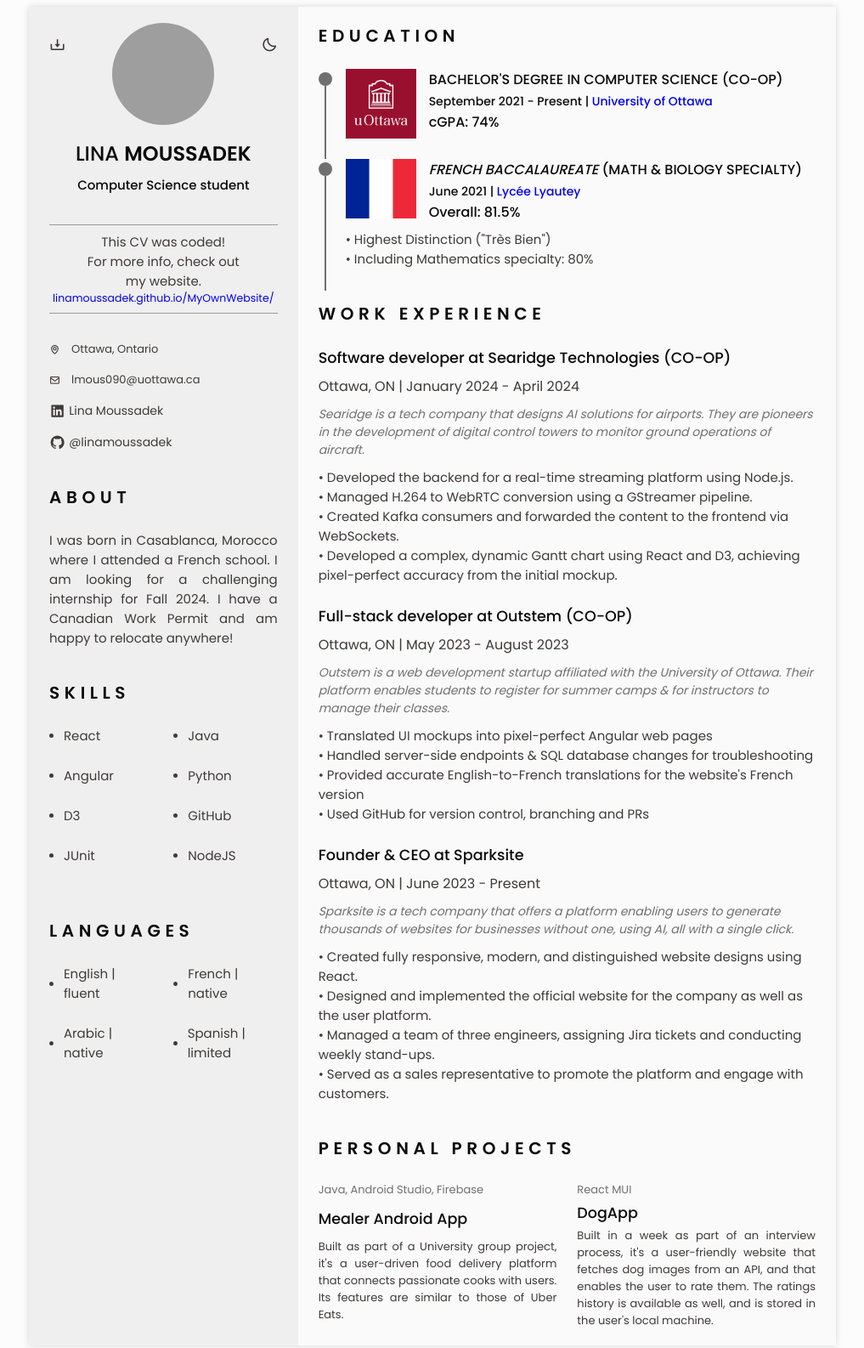
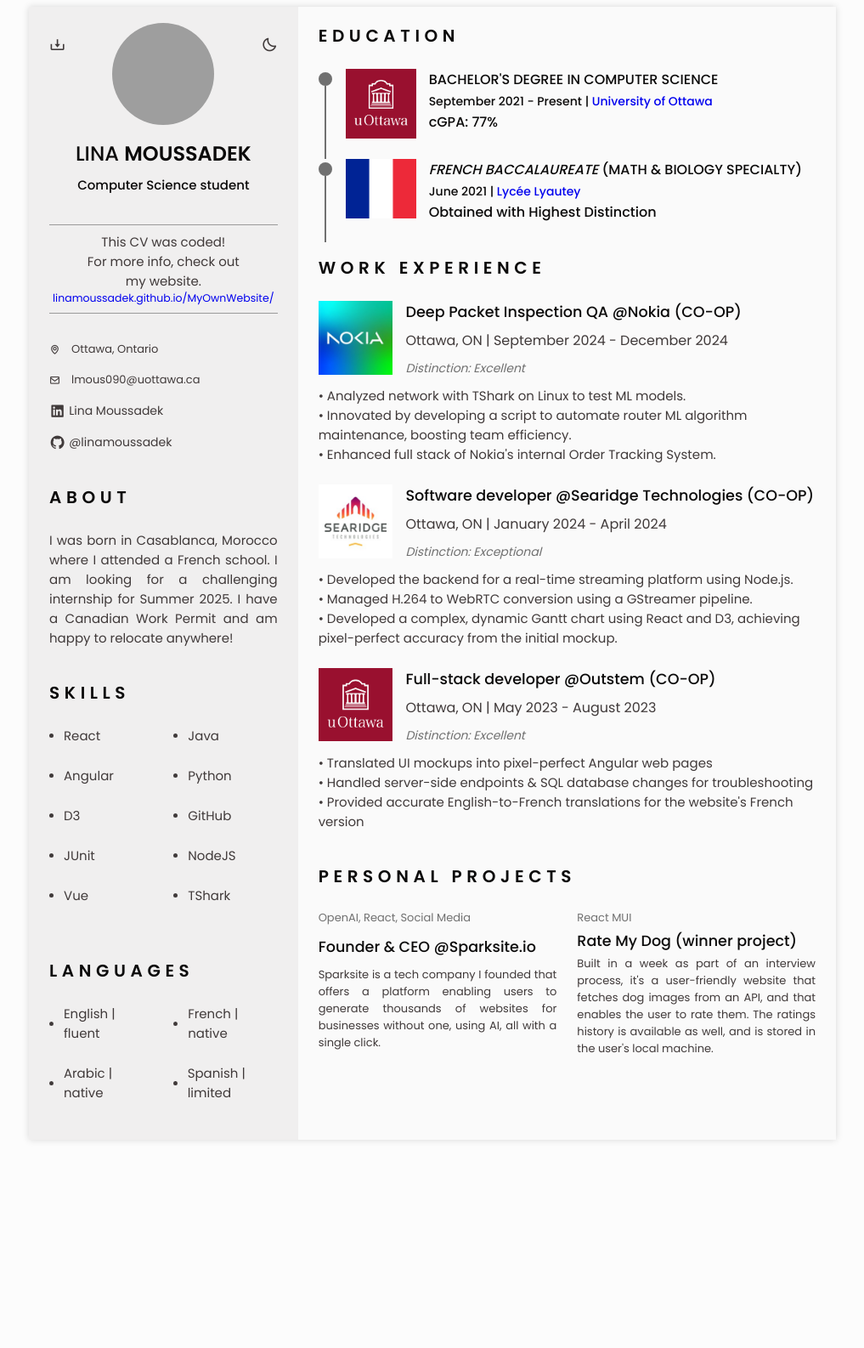
Before and after one commit to linamoussadek/Coding-my-CV, a plain HTML site: page index.html in a window 1280 px wide. Shown: the part 40-1626 px from the top of the page at 85% size, without its empty margins (131-1148 px from the left). After the commit the page ends 1452 px from the top, so only its background shows below. Drawn offline with nearby package versions, Linux system fonts and the light colour scheme; grey boxes are pictures that could not be loaded.

Commit message:
updated summer 2025

```diff
--- a/index.html
+++ b/index.html
@@ -90,7 +90,7 @@
                         <hr>
                         <!-- Button to generate and download the pdf. Available for desktop. -->
                         <div>
-                            <a download="" href="assets/pdf/Lina-Moussadek-CV.pdf"
+                            <a download="" href="assets/pdf/Lina-Moussadek-Summer2025.pdf"
                                class="home_button-movil">Download</a>
                         </div>
                     </section>
@@ -124,7 +124,7 @@
                 <h2 class="section-title">About</h2>
                 <p class="profile_description">
                     I was born in Casablanca, Morocco where I attended a French school.
-                    I am looking for a challenging internship for Fall 2024.
+                    I am looking for a challenging internship for Summer 2025.
                     I have a Canadian Work Permit and am happy to relocate anywhere!
                 </p>
             </section>
@@ -146,6 +146,9 @@
                         <li class="skills_name">
                             <span class="skills_circle"></span> JUnit
                         </li>
+                        <li class="skills_name">
+                            <span class="skills_circle"></span> Vue
+                        </li>
                     </ul>
                     <ul class="skills_data">
                         <li class="skills_name">
@@ -159,6 +162,9 @@
                         </li>
                         <li class="skills_name">
                             <span class="skills_circle"></span> NodeJS
+                        </li>
+                        <li class="skills_name">
+                            <span class="skills_circle"></span> TShark
                         </li>
                     </ul>
                 </div>
@@ -199,10 +205,10 @@
                         </div>
                         <div class="experience_data bd-grid">
                             <h3 class="experience_title"><img src="assets/img/uOttawa_logo.png" alt="" id="ottawa_logo"/>
-                                BACHELOR'S DEGREE IN COMPUTER SCIENCE (CO-OP)
+                                BACHELOR'S DEGREE IN COMPUTER SCIENCE
                                 <br/>
                                 <span class="experience_company"> September 2021 - Present | <a href="https://www2.uottawa.ca/faculty-engineering/undergraduate-studies/programs/computer-science">University of Ottawa</a> </span>
-                                <p> cGPA: 74% </p>
+                                <p> cGPA: 77% </p>
                             </h3>
 <!--                            <p class="experience_description">-->
 <!--                                Relevant courses include:-->
@@ -227,13 +233,8 @@
                                 <i>FRENCH BACCALAUREATE</i> (MATH & BIOLOGY SPECIALTY)
                                 <br/>
                                 <span class="experience_company"> June 2021 | <a href="https://www.lyceelyautey.org/">Lycée Lyautey</a> </span>
-                                <p>Overall: 81.5% </p>
+                                <p>Obtained with Highest Distinction</p>
                             </h3>
-                            <p class="experience_description">
-                                • Highest Distinction ("Très Bien")
-                                <br/>
-                                • Including Mathematics specialty: 80%
-                            </p>
                         </div>
                     </div>
                 </div>
@@ -242,50 +243,41 @@
             <section class="certificate section" id="certificate" style="padding-top: 30px;">
                 <h2 class="section-title">WORK EXPERIENCE</h2>
                 <div class="certificate_container bd-grid">
-                    <div class="certificate_content">
-                        <h3 class="certificate_title">Software developer at Searidge Technologies (CO-OP)</h3>
+                    <div class="certificate_content"><img src="assets/img/nokia-logo.png" alt="" id="french_flag"/>
+                        <h3 class="certificate_title">Deep Packet Inspection QA @Nokia (CO-OP)</h3>
+                        <span class="certificate_subtitle">Ottawa, ON | September 2024 - December 2024</span>
+                        <p class="brand-description"> Distinction: Excellent
+                        <p class="certificate_description">
+                            • Analyzed network with TShark on Linux to test ML models.
+                            <br/>
+                            • Innovated by developing a script to automate router ML algorithm maintenance, boosting team efficiency.                            <br/>
+                            • Enhanced full stack of Nokia's internal Order Tracking System.
+                        </p>
+                    </div>
+                <div class="certificate_container bd-grid">
+                    <div class="certificate_content"><img src="assets/img/searidge-logo.png" alt="" id="french_flag"/>
+                        <h3 class="certificate_title">Software developer @Searidge Technologies (CO-OP)</h3>
                         <span class="certificate_subtitle">Ottawa, ON | January 2024 - April 2024</span>
-                        <p class="brand-description"> Searidge is a tech company that designs AI solutions for airports.
-                            They are pioneers in the development of digital control towers to monitor ground operations of aircraft.
+                        <p class="brand-description"> Distinction: Exceptional
                         <p class="certificate_description">
                             • Developed the backend for a real-time streaming platform using Node.js.
-                        <br/>
-                        • Managed H.264 to WebRTC conversion using  a GStreamer pipeline.
-                        <br/>
-                        • Created Kafka consumers and forwarded the content to the frontend via WebSockets.
-
+                            <br/>
+                            • Managed H.264 to WebRTC conversion using a GStreamer pipeline.
                             <br/>
                             • Developed a complex, dynamic Gantt chart using React and D3, achieving pixel-perfect accuracy from the initial mockup.
-
                         </p>
                     </div>
                     <div class="certificate_content">
-                        <h3 class="certificate_title">Full-stack developer at Outstem (CO-OP)</h3>
+                        <div class="certificate_content"><img src="assets/img/uOttawa_logo.png" alt="" id="french_flag"/>
+                            <h3 class="certificate_title">Full-stack developer @Outstem (CO-OP)</h3>
                         <span class="certificate_subtitle">Ottawa, ON | May 2023 - August 2023</span>
-                        <p class="brand-description"> Outstem is a web development startup affiliated with the University
-                            of Ottawa. Their platform enables students to register for summer camps & for instructors to manage their classes.
+                        <p class="brand-description"> Distinction: Excellent
                         <p class="certificate_description">
                             • Translated UI mockups into pixel-perfect Angular web pages
                             <br/>
                             • Handled server-side endpoints & SQL database changes for troubleshooting
                             <br/>
                             • Provided accurate English-to-French translations for the website's French version
-                            <br/>
-                            • Used GitHub for version control, branching and PRs
-                        </p>
-                    </div>
-                    <div class="certificate_content">
-                        <h3 class="certificate_title">Founder & CEO at Sparksite</h3>
-                        <span class="certificate_subtitle">Ottawa, ON | June 2023 - Present</span>
-                        <p class="brand-description"> Sparksite is a tech company that offers a platform enabling users to generate thousands of websites for businesses without one, using AI, all with a single click.</p>
-                        <p class="certificate_description">
-                            • Created fully responsive, modern, and distinguished website designs using React.
-                            <br/>
-                            • Designed and implemented the official website for the company as well as the user platform.
-                            <br/>
-                            • Managed a team of three engineers, assigning Jira tickets and conducting weekly stand-ups.
-                            <br/>
-                            • Served as a sales representative to promote the platform and engage with customers.
                         </p>
                     </div>
                 </div>
@@ -305,11 +297,11 @@
 <!--                        </ul>-->
 <!--                    </div>-->
                     <div class="references_content bd-grid">
-                        <span class="references_subtitle">Java, Android Studio, Firebase</span>
-                        <h3 class="references_title">Mealer Android App</h3>
+                        <span class="references_subtitle">OpenAI, React, Social Media</span>
+                        <h3 class="references_title">Founder & CEO @Sparksite.io</h3>
                         <ul class="references_contact">
-                            <li>Built as part of a University group project, it's a user-driven food delivery platform
-                                that connects passionate cooks with users. Its features are similar to those of Uber Eats.
+                            <li>Sparksite is a tech company I founded that offers a platform enabling users to generate thousands
+                                of websites for businesses without one, using AI, all with a single click.
                             </li>
                         </ul>
                     </div>
@@ -324,7 +316,7 @@
 <!--                    </div>-->
                     <div class="references_content bd-grid">
                         <span class="references_subtitle">React MUI</span>
-                        <h3 class="references_title">DogApp</h3>
+                        <h3 class="references_title">Rate My Dog (winner project)</h3>
                         <ul class="references_contact">
                             <li>
                                 Built in a week as part of an interview process, it's a user-friendly website that fetches dog
```
Also changed, not shown: assets/img/img.png (added), assets/img/nokia-logo.png (added), assets/img/searidge-logo.png (added), 2 other files.
